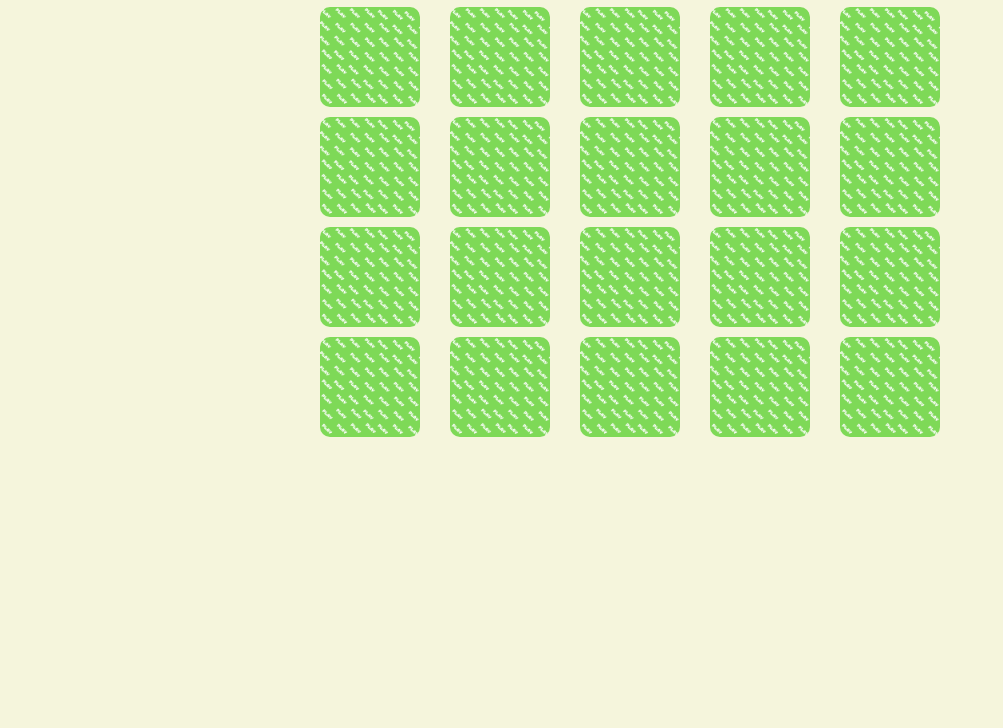
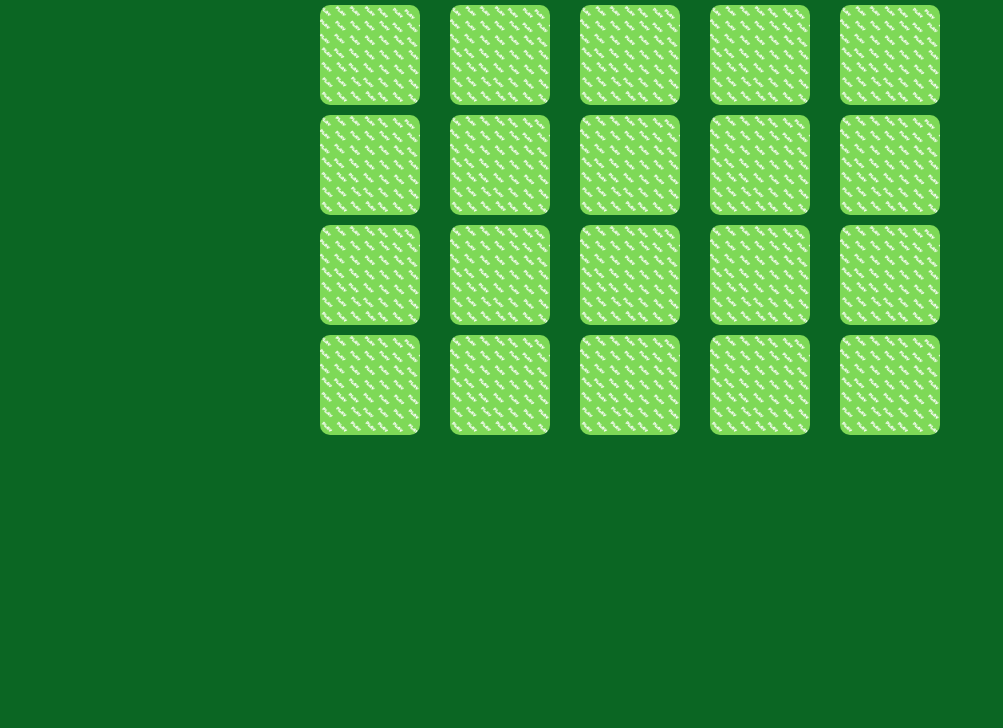
Before and after one commit to timothy-bernasconi/Memory-Game, a plain HTML site: page index.html in a window 1280 px wide. Shown: the part 93-821 px from the top of the page, without its empty margins (0-1003 px from the left). After the commit the page ends 800 px from the top, so only its background shows below. Drawn offline with Linux system fonts and the light colour scheme.

Commit message:
changements majeurs

```diff
--- a/index.html
+++ b/index.html
@@ -1,137 +1,18 @@
 <!DOCTYPE html>
 <html lang="fr">
-  <head>
-    <meta charset="UTF-8" />
-    <meta name="viewport" content="width=device-width, initial-scale=1.0" />
-    <title>Memory</title>
-    <link rel="stylesheet" href="./style.css" />
-  </head>
-  <body>
-    <h1>Memory</h1>
+<head>
+  <meta charset="UTF-8">
+  <meta name="viewport" content="width=device-width, initial-scale=1.0">
+  <title>Memory Game</title>
+  <link rel="stylesheet" href="style.css">
+</head>
 
-    <div class="grille">
-      <img
-        class="carte"
-        data-image="./assets/cheval.jpg"
-        src="./assets/verso.png"
-        alt="carte"
-      />
-      <img
-        class="carte"
-        data-image="./assets/cheval.jpg"
-        src="./assets/verso.png"
-        alt="carte"
-      />
-      <img
-        class="carte"
-        data-image="./assets/chien.jpg"
-        src="./assets/verso.png"
-        alt="carte"
-      />
-      <img
-        class="carte"
-        data-image="./assets/chien.jpg"
-        src="./assets/verso.png"
-        alt="carte"
-      />
-      <img
-        class="carte"
-        data-image="./assets/libellule.png"
-        src="./assets/verso.png"
-        alt="carte"
-      />
-      <img
-        class="carte"
-        data-image="./assets/libellule.png"
-        src="./assets/verso.png"
-        alt="carte"
-      />
-      <img
-        class="carte"
-        data-image="./assets/abeille.jpg"
-        src="./assets/verso.png"
-        alt="carte"
-      />
-      <img
-        class="carte"
-        data-image="./assets/abeille.jpg"
-        src="./assets/verso.png"
-        alt="carte"
-      />
-      <img
-        class="carte"
-        data-image="./assets/rat.jpg"
-        src="./assets/verso.png"
-        alt="carte"
-      />
-      <img
-        class="carte"
-        data-image="./assets/rat.jpg"
-        src="./assets/verso.png"
-        alt="carte"
-      />
-      <img
-        class="carte"
-        data-image="./assets/cerf.png"
-        src="./assets/verso.png"
-        alt="carte"
-      />
-      <img
-        class="carte"
-        data-image="./assets/cerf.png"
-        src="./assets/verso.png"
-        alt="carte"
-      />
-      <img
-        class="carte"
-        data-image="./assets/crocodile.png"
-        src="./assets/verso.png"
-        alt="carte"
-      />
-      <img
-        class="carte"
-        data-image="./assets/crocodile.png"
-        src="./assets/verso.png"
-        alt="carte"
-      />
-      <img
-        class="carte"
-        data-image="./assets/oiseau.png"
-        src="./assets/verso.png"
-        alt="carte"
-      />
-      <img
-        class="carte"
-        data-image="./assets/oiseau.png"
-        src="./assets/verso.png"
-        alt="carte"
-      />
-      <img
-        class="carte"
-        data-image="./assets/singe.png"
-        src="./assets/verso.png"
-        alt="carte"
-      />
-      <img
-        class="carte"
-        data-image="./assets/singe.png"
-        src="./assets/verso.png"
-        alt="carte"
-      />
-      <img
-        class="carte"
-        data-image="./assets/taupe.png"
-        src="./assets/verso.png"
-        alt="carte"
-      />
-      <img
-        class="carte"
-        data-image="./assets/taupe.png"
-        src="./assets/verso.png"
-        alt="carte"
-      />
-    </div>
+<body>
 
-    <script src="./main.js"></script>
-  </body>
+  <h1>Memory Game</h1>
+
+  <div class="grille" id="grille"></div>
+
+  <script type="module" src="/js/main.js"></script>
+</body>
 </html>
--- /dev/null
+++ b/js/data.js
@@ -0,0 +1,22 @@
+export const images = [
+  "./assets/cheval.jpg",
+  "./assets/cheval.jpg",
+  "./assets/chien.jpg",
+  "./assets/chien.jpg",
+  "./assets/libellule.png",
+  "./assets/libellule.png",
+  "./assets/abeille.jpg",
+  "./assets/abeille.jpg",
+  "./assets/rat.jpg",
+  "./assets/rat.jpg",
+  "./assets/cerf.png",
+  "./assets/cerf.png",
+  "./assets/crocodile.png",
+  "./assets/crocodile.png",
+  "./assets/oiseau.png",
+  "./assets/oiseau.png",
+  "./assets/singe.png",
+  "./assets/singe.png",
+  "./assets/taupe.png",
+  "./assets/taupe.png"
+];
--- /dev/null
+++ b/js/function.js
@@ -0,0 +1,7 @@
+export function melanger(tableau) {
+  for (let i = tableau.length - 1; i > 0; i--) {
+    const j = Math.floor(Math.random() * (i + 1));
+    [tableau[i], tableau[j]] = [tableau[j], tableau[i]];
+  }
+  return tableau;
+}
--- /dev/null
+++ b/js/main.js
@@ -0,0 +1,45 @@
+import { images } from "./data.js";
+import { melanger } from "./function.js";
+
+const imagesMelangees = melanger(images);
+const grille = document.getElementById("grille");
+
+let cartesRetournees = [];
+
+imagesMelangees.forEach(src => {
+  const carte = document.createElement("div");
+  carte.classList.add("carte");
+
+  const front = document.createElement("div");
+  front.classList.add("front");
+  front.innerHTML = `<img src="./assets/verso.png" alt="verso">`;
+
+  const back = document.createElement("div");
+  back.classList.add("back");
+  back.innerHTML = `<img src="${src}" alt="recto">`;
+
+  carte.appendChild(front);
+  carte.appendChild(back);
+  grille.appendChild(carte);
+
+  carte.addEventListener("click", () => {
+    if (cartesRetournees.length === 2 || carte.classList.contains("flipped")) return;
+
+    carte.classList.add("flipped");
+    cartesRetournees.push(carte);
+
+    if (cartesRetournees.length === 2) {
+      const [carte1, carte2] = cartesRetournees;
+
+      if (carte1.querySelector(".back img").src === carte2.querySelector(".back img").src) {
+        cartesRetournees = [];
+      } else {
+        setTimeout(() => {
+          carte1.classList.remove("flipped");
+          carte2.classList.remove("flipped");
+          cartesRetournees = [];
+        }, 1000);
+      }
+    }
+  });
+});
--- a/main.js
+++ /dev/null
@@ -1,15 +0,0 @@
-const cartes = document.querySelectorAll(".carte");
-
-cartes.forEach((carte) => {
-  carte.addEventListener("click", () => {
-    const verso = "./assets/verso.png";
-    const recto = carte.dataset.image;
-
-
-    if (carte.src.includes("verso.png")) {
-      carte.src = recto;
-    } else {
-    carte.src = verso;
-    }
-  });
-});
--- a/style.css
+++ b/style.css
@@ -1,7 +1,16 @@
 body {
-    height: 100vh;
-    margin: 0 auto;
-    background-color:beige
+  font-family: sans-serif;
+  display: flex;
+  flex-direction: column;
+  align-items: center;
+  background-color: #0b6623;
+  margin: 0;
+  padding: 20px;
+}
+
+h1 {
+  color: white;
+  margin-bottom: 20px;
 }
 
 .grille {
@@ -9,17 +18,52 @@ body {
   grid-template-columns: repeat(5, 120px);
   gap: 10px;
   justify-content: center;
-  padding: 20px;
 }
 
 .carte {
   width: 100px;
   height: 100px;
+  perspective: 1000px;
   cursor: pointer;
-  border-radius: 10px;
-  transition: transform 0.3s;
+  position: relative;
 }
 
-.carte.flipped {
-    transform: rotateY(180deg);
+.carte .front,
+.carte .back {
+  width: 100%;
+  height: 100%;
+  border-radius: 10px;
+  position: absolute;
+  backface-visibility: hidden;
+  transition: transform 0.6s;
 }
+
+.carte .front img,
+.carte .back img {
+  width: 100%;
+  height: 100%;
+  border-radius: 10px;
+}
+
+.carte .back {
+  transform: rotateY(180deg);
+}
+
+.carte.flipped .front {
+  transform: rotateY(180deg);
+}
+
+.carte.flipped .back {
+  transform: rotateY(0deg);
+}
+
+@media screen and (max-width: 800px) {
+  .grille {
+    grid-template-columns: repeat(4, 100px);
+    gap: 8px;
+  }
+  .carte {
+    width: 80px;
+    height: 80px;
+  }
+}
```
Also changed, not shown: readme.txt (added).
